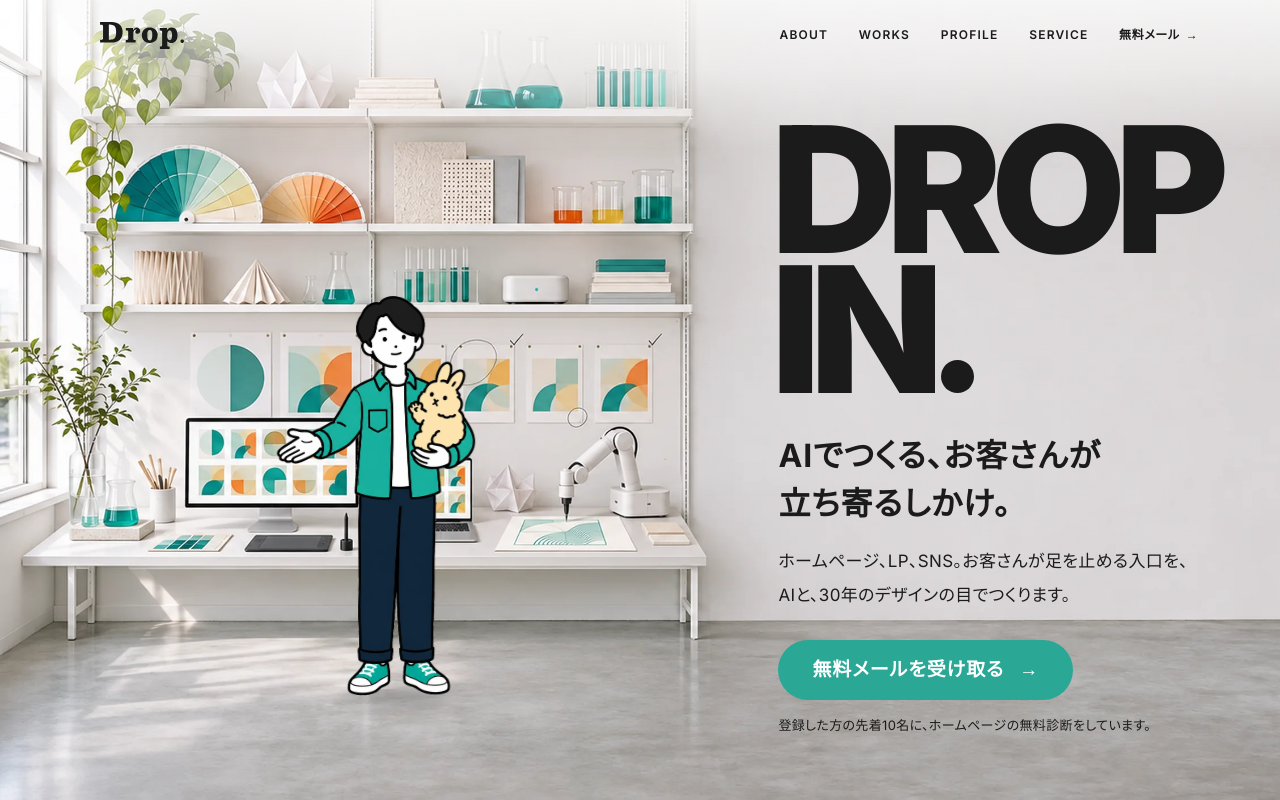
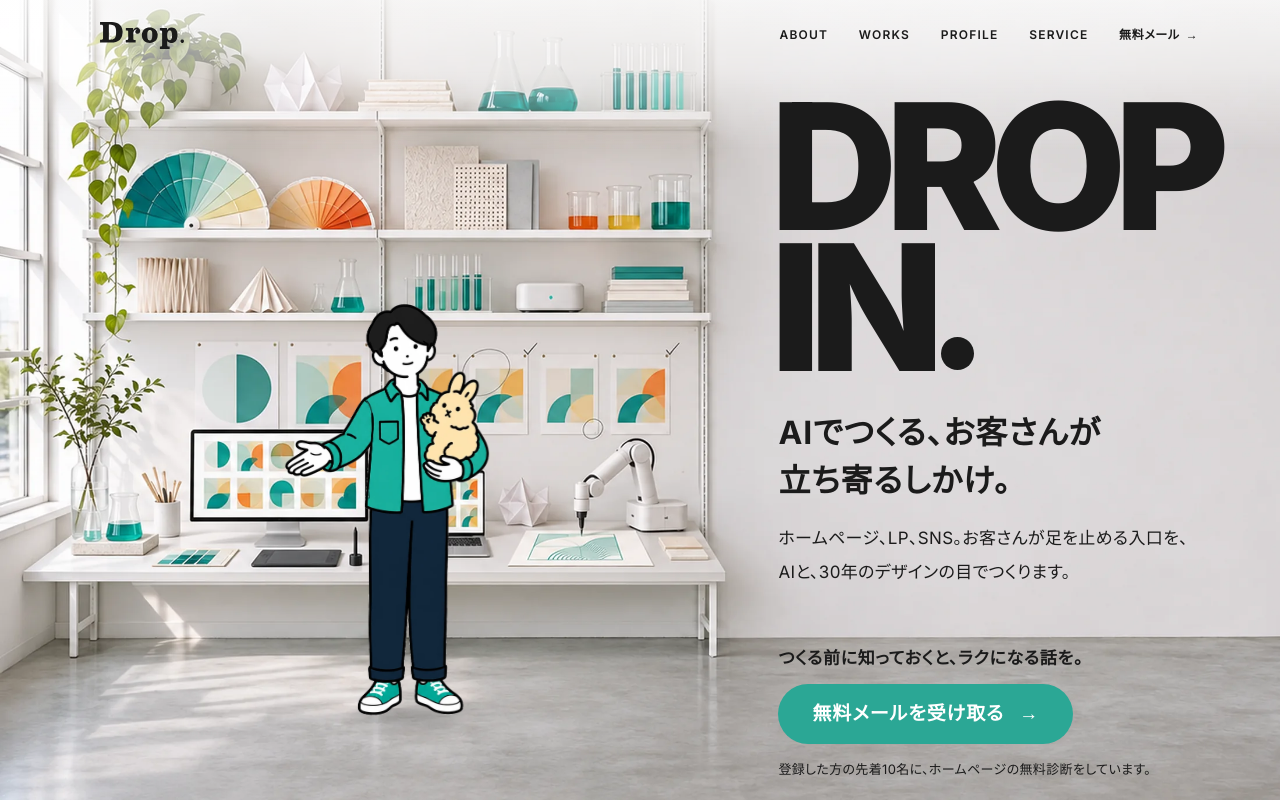
Before and after one commit to dropdesign7/drop-hp, a plain HTML site: page index.html in a window 1280 px wide. Shown: the top 800 px of the page. Drawn offline with Linux system fonts and the light colour scheme.

Commit message:
トップ：登録ボタンの上に「つくる前に知っておくと、ラクになる話を。」を追加（太字・スマホは2行＋床色の帯）

```diff
--- a/assets/site.css
+++ b/assets/site.css
@@ -91,6 +91,14 @@ ul,ol,dl,dd{margin:0;padding:0;list-style:none}
   .hero__chara.is-ready{animation:none;opacity:1}
   .hero__chara.is-ready .chara__arm,.hero__chara.is-ready .chara__sway{animation:none}
 }
+/* スマホ：ボタンまわりの文字が家具に重ならないよう、画面の下に床の色の帯を敷く（2026-11-20 コウノさん指定）。
+   キャラクターは帯より後ろの部品なので、足もとは隠れない */
+@media (max-width:599px){
+  .hero{isolation:isolate}
+  .hero__photo{z-index:-1}   /* 写真を帯の後ろへ */
+  .hero::before{content:"";position:absolute;inset:auto 0 0 0;height:260px;z-index:0;pointer-events:none;
+    background:linear-gradient(to top,rgba(238,235,232,.94) 0,rgba(238,235,232,.94) 205px,rgba(238,235,232,0) 260px)}
+}
 .hero__photo{position:absolute;inset:0;width:100%;height:100%;object-fit:cover;object-position:50% 100%}
 /* スマホ：写真と言葉を1画面に重ねる。言葉は上の空に、ボタンはいちばん下（テラスの白い面）に */
 .hero__main{position:relative;z-index:1;flex:1;display:flex;flex-direction:column;padding-block:8px 20px}
@@ -106,6 +114,8 @@ ul,ol,dl,dd{margin:0;padding:0;list-style:none}
 .hero__cta{margin-top:auto}
 .hero .btn--cta,.hero .btn--cta:active{color:#fff}   /* トップのボタンは白抜き */
 .hero .btn-note{font-size:12px;margin-top:8px}
+.hero__pre{margin-bottom:12px;font-weight:700;font-size:15px;line-height:1.6;letter-spacing:.04em}   /* 登録ボタンの上の一言（2026-11-20 コウノさん指定：太めのゴシックで目に止まるように） */
+@media (min-width:600px){.sp-br{display:none}}   /* スマホだけ「つくる前に」で改行（2026-11-20 コウノさん指定） */
 .hero__row{display:flex;align-items:flex-end;gap:16px}
 .hero__row .btn{white-space:nowrap}
 @media (max-width:479px){
@@ -135,7 +145,8 @@ ul,ol,dl,dd{margin:0;padding:0;list-style:none}
   .hero__word{font-size:var(--word)}
   .hero h1{font-size:clamp(26px,2.5vw,36px)}
   .hero__copy{margin-top:32px}
-  .hero__cta{margin-top:28px}
+  .hero__cta{margin-top:56px}   /* リード文との間をあける（2026-11-20 コウノさん指定） */
+  .hero__pre{font-size:17px}
   .hero h1{font-size:clamp(26px,2.5vw,36px)}
 }
 
--- a/index.html
+++ b/index.html
@@ -33,7 +33,7 @@
 <link rel="preload" as="image" href="assets/kv-ai-lab-mobile-r.webp?v=1" media="(max-width:599px)">
 <link rel="preload" as="image" href="assets/kv-ai-lab-mobile.webp?v=1117a" media="(min-width:600px) and (max-width:899px)">
 <link rel="stylesheet" href="assets/tokens.css">
-<link rel="stylesheet" href="assets/site.css?v=1120a">
+<link rel="stylesheet" href="assets/site.css?v=1120e">
 <script type="text/javascript">
     (function(c,l,a,r,i,t,y){
         c[a]=c[a]||function(){(c[a].q=c[a].q||[]).push(arguments)};
@@ -78,6 +78,7 @@
       <h1><span class="nb">AIでつくる、</span><span class="nb">お客さんが</span><span class="nb">立ち寄るしかけ。</span></h1>
       <p class="hero__lead"><span class="nb">ホームページ、LP、SNS。</span><span class="nb">お客さんが足を止める入口を、</span><span class="nb">AIと、30年のデザインの目で</span><span class="nb">つくります。</span></p>
       <div class="hero__cta">
+        <p class="hero__pre">つくる前に<br class="sp-br">知っておくと、ラクになる話を。</p>
         <div class="hero__row">
           <a class="btn btn--cta" href="#letters">無料メールを受け取る</a>
         </div>
```
